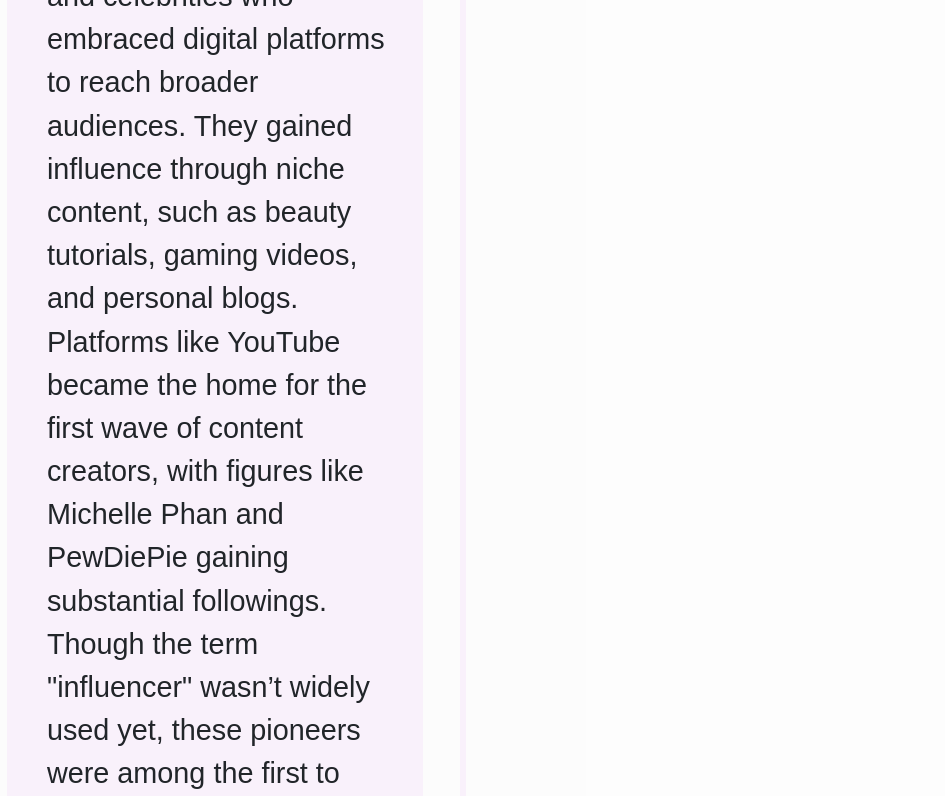
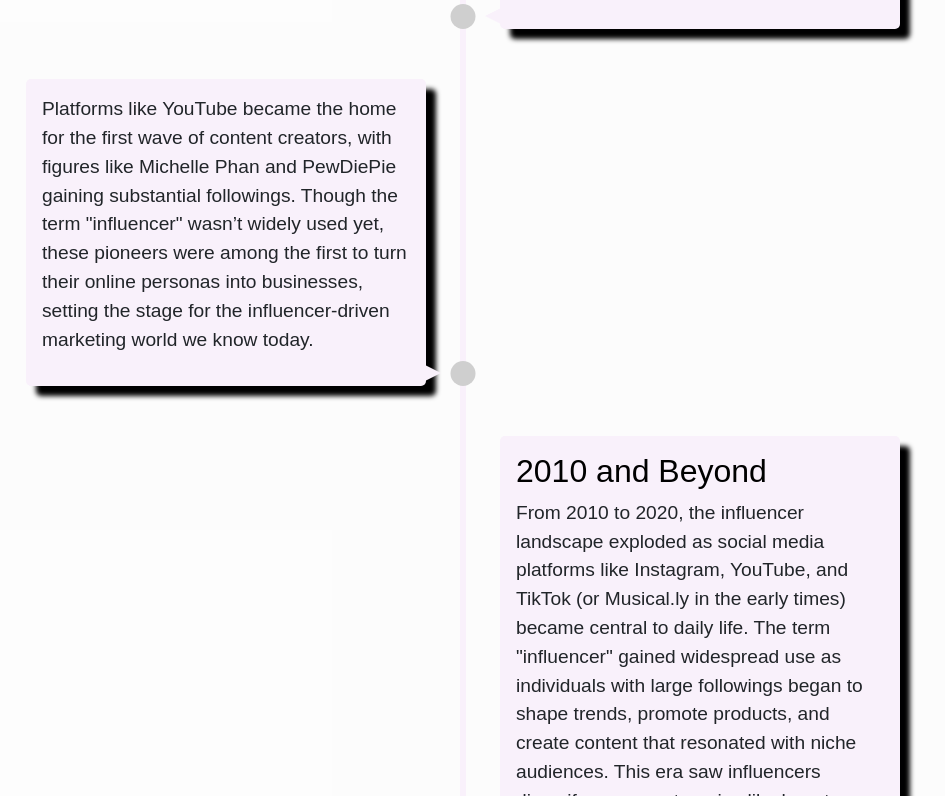
Before and after one commit to niasmith77/jour352, a plain HTML site: page jour 352./final-project/index.html in a window 1280 px wide. Shown: the part 2773-3569 px from the top of the page, without its empty margins (177-1122 px from the left). Drawn offline with nearby package versions, Linux system fonts and the light colour scheme; a web font is replaced by a local one.

Commit message:
finalproject

```diff
--- a/jour 352./final-project/css/style.css
+++ b/jour 352./final-project/css/style.css
@@ -1,6 +1,10 @@
 @import url('https://fonts.googleapis.com/css2?family=Edu+AU+VIC+WA+NT+Arrows:wght@400..700&family=Figtree:ital,wght@0,300..900;1,300..900&family=Prompt:ital,wght@0,100;0,200;0,300;0,400;0,500;0,600;0,700;0,800;0,900;1,100;1,200;1,300;1,400;1,500;1,600;1,700;1,800;1,900&display=swap');
 @import url('https://fonts.googleapis.com/css2?family=Edu+AU+VIC+WA+NT+Arrows:wght@400..700&family=Figtree:ital,wght@0,300..900;1,300..900&family=Oswald:wght@200..700&family=Prompt:ital,wght@0,100;0,200;0,300;0,400;0,500;0,600;0,700;0,800;0,900;1,100;1,200;1,300;1,400;1,500;1,600;1,700;1,800;1,900&display=swap');
 @import url('https://fonts.googleapis.com/css2?family=Edu+AU+VIC+WA+NT+Arrows:wght@400..700&family=Figtree:ital,wght@0,300..900;1,300..900&family=Oswald:wght@200..700&family=Prompt:ital,wght@0,100;0,200;0,300;0,400;0,500;0,600;0,700;0,800;0,900;1,100;1,200;1,300;1,400;1,500;1,600;1,700;1,800;1,900&family=Sour+Gummy:ital,wght@0,100..900;1,100..900&display=swap');
+
+.container-fluid{
+  width: 100%;
+}
 
 .container {
   width: 45%;
@@ -19,6 +23,7 @@ h1 {
 h2 {
     color: #000000;
 }
+
 
 .header {
     background-color: #fce3e2;
@@ -60,6 +65,8 @@ main {
     font-size: 1.2em;
 }
 
+
+
 .container-fluid h3 {
     text-align: center;
 }
@@ -73,8 +80,6 @@ main {
     background-color: rgb(249, 241, 251);
     text-align: center;
     padding: 40px;
-
-
 }
 
 h4 {
@@ -86,73 +91,117 @@ h4 {
     font-size: 46px;
 }
 
-.timeline {
-    position: relative;
-    max-width: 1200px;
-    margin: 0 auto;
-    width: 45%;
+#timeline ul {
+  padding: 50px 0;
 }
 
-  .timeline::after {
-    content: '';
-    position: absolute;
+
+
+#timeline ul li {
+  list-style: none;
+  position: relative;
   width: 6px;
-    background-color: rgb(249, 241, 251);
-    top: 0;
-    bottom: 0;
-    left: 50%;
-    margin-left: -3px;
-  }
-  .container{
-    padding: 10px 40px;
-    position: relative;
-    background-color: inherit;
-    width: 100%;
+  margin: 0 auto;
+  padding-top: 50px;
+  background: rgb(249, 241, 251);
 }
 
-  .left {
-    left: -50%;
+#timeline ul li div {
+  position: relative;
+  bottom: 0;
+  width: 400px;
+  padding: 1rem;
+  background: rgb(249, 241, 251);
+  transition: all 0.5s ease-in-out;
+  border-radius: 5px;
+  box-shadow: 10px 10px 5px rgba(0, 0, 0.5);
 }
 
-  .right {
-    left: 50%;
+
+#timeline ul li:nth-child(odd) div {
+  left: 40px;
 }
 
-  .content {
-    padding: 20px 30px;
-    background-color: rgb(249, 241, 251);
-    position: relative;
-    border-radius: 6px;
+
+
+#timeline ul li:nth-child(even) div {
+  left: -434px;
 }
 
-  @media screen and (max-width: 600px) {
-    .timeline::after {
-      left: 31px;
+
+
+#timeline ul li:after {
+  content: "";
+  position: absolute;
+  left: 50%;
+  bottom: 0%;
+  width: 25px;
+  height: 25px;
+  background: rgb(207, 207, 207);
+  transform: translateX(-50%);
+  border-radius: 50%;
 }
 
-    .container {
-      width: 100%;
-      padding-left: 70px;
-      padding-right: 25px;
+
+#timeline div:before {
+  content: "";
+  position: absolute;
+  bottom: 5px;
+  width: 0;
+  right: 0;
+  border-style: solid;
 }
 
-  /* Make sure that all arrows are pointing leftwards */
-    .container::before {
-      left: 60px;
-      border: medium solid white;
-      border-width: 10px 10px 10px 0;
-      border-color: transparent white transparent transparent;
+
+
+#timeline ul li:nth-child(odd) div:before {
+  left: -15px;
+  border-width: 8px 16px 8px 0px;
+  border-color: transparent rgb(249, 241, 251);
 }
 
-  /* Make sure all circles are at the same spot */
-    .left::after, .right::after {
-      left: 15px;
+
+#timeline ul li:nth-child(even) div:before {
+  right: -15px;
+  border-width: 8px 0px 8px 16px;
+  border-color: transparent rgb(249, 241, 251);
 }
 
-  /* Make all right containers behave like the left ones */
-    .right {
-      left: 0%;
+@media(max-width: 900px) {
+
+  #timeline ul li div {
+      width: 350px;
   }
+
+#timline ul li:nth-child(odd)div {
+  left: 40px;
+}
+
+#timline ul li:nth-child(even)div {
+  left: -380px;
+}
+}
+
+@media(max-width: 768px) {
+
+
+  #timeline ul li {
+      margin-left: 30px;
+  }
+  #timeline ul li div {
+      width: calc(100vw - 90px);
+  }
+
+  #timeline ul li:nth-child(even) div {
+      left: 40px;
+  }
+
+  #timeline ul li:nth-child(even) div:before {
+      left: -15px;
+      border-width: 8px 16px 8px 0;
+      border-color: transparent;
+}
+
 }
 
   .carousel-control-prev-icon, .carousel-control-next-icon {
--- a/jour 352./final-project/index.html
+++ b/jour 352./final-project/index.html
@@ -32,7 +32,7 @@
     </header>
 
     <main>
-        <div class="container-fluid">
+        <div class="container">
             <section class="row align-items-center">
                 <p>In the past decade, the role of social media influencers has transformed from a casual hobby to a
                     multi-billion-dollar industry. Platforms like YouTube, Instagram, and TikTok have propelled
@@ -55,27 +55,36 @@
                     while Instagram focused on curated, stylized photos about fashion, fitness, and travel. At this
                     stage, influencer-brand relationships were informal, and income was modest.</p>
             </section>
+        </div>
+
         <section class="container-fluid intro">
             <h4>Evolution of Influencers</h4>
         </section>
-            <section class="timeline">
-                <div class="container left">
-                    <div class="content">
+        <section id="timeline">
+            <ul>
+                <li>
+                    <div>
                         <h2>Early 2000s</h2>
                         <p>In the early 2000s, the concept of "influencers" was in its infancy, but the foundations were
                             being laid with the rise of the internet and social media platforms like MySpace, early
                             Facebook, and YouTube. Influencers during this time were often bloggers, early YouTubers,
                             and celebrities who embraced digital platforms to reach broader audiences. They gained
                             influence through niche content, such as beauty tutorials, gaming videos, and personal
-                            blogs. Platforms like YouTube became the home for the first wave of content creators, with
+                            blogs.</p>
+                    </div>
+                </li>
+
+                <li>
+                    <div>
+                        <p>Platforms like YouTube became the home for the first wave of content creators, with
                             figures like Michelle Phan and PewDiePie gaining substantial followings. Though the term
                             "influencer" wasn’t widely used yet, these pioneers were among the first to turn their
                             online personas into businesses, setting the stage for the influencer-driven marketing world
                             we know today.</p>
                     </div>
-                </div>
-                <div class="container right">
-                    <div class="content">
+                </li>
+                <li>
+                    <div>
                         <h2>2010 and Beyond</h2>
                         <p>From 2010 to 2020, the influencer landscape exploded as social media platforms like
                             Instagram, YouTube, and TikTok (or Musical.ly in the early times) became central to daily
@@ -85,7 +94,11 @@
                             gaming, and lifestyle. Platforms like Instagram revolutionized how influencers connected
                             with their followers through visually-driven content, while YouTube became a hub for
                             in-depth tutorials, vlogs, and entertainment.</p>
+                    </div>
+                </li>
 
+                <li>
+                    <div>
                         <p>In this period, influencers like Kylie Jenner, James Charles, and Emma Chamberlain turned
                             social media into successful business ventures, launching cosmetics lines, collaborations
                             with brands and even mainstream media appearances. Influencers' power grew to the point
@@ -95,9 +108,10 @@
                             impact. This period marked the full commercialization of influencer culture, setting the
                             stage for the influencer-driven marketing world we see today.</p>
                     </div>
-                </div>
-                <div class="container left">
-                    <div class="content">
+                </li>
+
+                <li>
+                    <div>
                         <h2>The Covid Era</h2>
                         <p>During the COVID-19 pandemic, influencers played a pivotal role in shaping the digital
                             landscape as people turned to social media for connection, entertainment, and information.
@@ -106,6 +120,11 @@
                             routines, DIY projects, and mental health support. Platforms like Instagram, TikTok, and
                             YouTube saw explosive growth as people sought out content that could offer a sense of
                             normalcy, humor, or escapism during uncertain times.</p>
+                    </div>
+                </li>
+
+                <li>
+                    <div>
                         <p>Influencers became key figures in promoting essential messages, such as health guidelines and
                             social justice movements, while also driving e-commerce through product recommendations and
                             live-streamed shopping events. The rise of TikTok in particular saw a surge of viral
@@ -116,15 +135,20 @@
                             industry’s dominance, demonstrating how powerful online personalities could be in shaping
                             culture, commerce, and even public health messages.</p>
                     </div>
-                </div>
-                <div class="container right">
-                    <div class="content">
+                </li>
+                <li>
+                    <div>
                         <h2>From Today and Forward</h2>
                         <p>The future of influencers is likely to be shaped by rapid technological advancements and
                             evolving consumer behaviors, making it an increasingly uncertain industry. As artificial
                             intelligence and virtual reality continue to develop, we may see the rise of digital
                             influencers—AI-generated personalities or virtual avatars—who could potentially surpass
                             human influencers in popularity and reach.</p>
+                    </div>
+                </li>
+
+                <li>
+                    <div>
                         <p>Additionally, the growing concern over privacy and data security could lead to a shift in how
                             influencers engage with their audiences, with platforms possibly becoming more transparent
                             and decentralized. We might also see greater regulation of influencer marketing as
@@ -132,6 +156,11 @@
                             TikTok is one of the main platforms that people may see go first. For those wanting to be an
                             influencer this is unfortunate because this platform allowed people to gain popularity at a
                             faster rate.</p>
+                    </div>
+                </li>
+
+                <li>
+                    <div>
                         <p>Influencers may also evolve in response to changes in social media algorithms and user
                             habits, potentially moving toward new platforms that we can't fully predict yet. Micro and
                             nano-influencers may continue to thrive as consumers increasingly value authenticity and
@@ -140,8 +169,9 @@
                             and societal expectations in ways that we can't fully anticipate—making it an exciting, yet
                             unpredictable, space for both creators and brands</p>
                     </div>
+                </li>
+            </ul>
         </section>
-        </div>
 
         <div class="container">
             <section class="row align-items-center">
@@ -155,12 +185,11 @@
                 <p>Influencer agencies emerged, helping creators manage their careers and secure lucrative deals,
                     transforming influencers into business professionals.</p>
             </section>
-        </div>
             <section class="row align-content-center">
                 <div id="carouselExampleCaptions" class="carousel slide">
                     <div class="carousel-indicators">
-                    <button type="button" data-bs-target="#carouselExampleCaptions" data-bs-slide-to="0" class="active"
-                        aria-current="true" aria-label="Slide 1"></button>
+                        <button type="button" data-bs-target="#carouselExampleCaptions" data-bs-slide-to="0"
+                            class="active" aria-current="true" aria-label="Slide 1"></button>
                         <button type="button" data-bs-target="#carouselExampleCaptions" data-bs-slide-to="1"
                             aria-label="Slide 2"></button>
                         <button type="button" data-bs-target="#carouselExampleCaptions" data-bs-slide-to="2"
@@ -198,7 +227,10 @@
                     </div>
                 </div>
             </section>
+        </div>
+
         <div class="container">
+            <section class="row align-items-center">
                 <div>
                     <p>Let's look at Charli D'amelio for example.</p>
                     <p>During Covid Charli gained her popularity on the TikTok app. She went on to leverage her fame to
@@ -206,10 +238,13 @@
                     <p> Following her success on TikTok, she went on to collaborate with different brands and moved her
                         following to instagram as well, which appeals to another market.</p>
                     <p>Due to her high status she was asked onto Dancing With the Stars, a show that appeals to many
-                    generations due to their long time on air. This made her gain even more followers and helped her get
+                        generations due to their long time on air. This made her gain even more followers and helped her
+                        get
                         a role in a broadway musical, movies and television shows.</p>
                 </div>
+            </section>
         </div>
+
         <div class="container">
             <section class="row align-items-center">
                 <h3>The Changing Nature of Consumer Behavior</h3>
@@ -225,6 +260,8 @@
                     referrerpolicy="strict-origin-when-cross-origin" allowfullscreen>
                 </iframe>
             </section>
+        </div>
+
         </div>
 
         <div class="container">
--- /dev/null
+++ b/jour 352./test/css/style.css
@@ -0,0 +1,112 @@
+#timeline ul {
+    padding: 50px 0;
+}
+
+
+/*create a line*/
+#timeline ul li {
+    list-style: none;
+    position: relative;
+    width: 6px;
+    margin: 0 auto;
+    padding-top: 50px;
+    background: rgb(249, 241, 251);
+}
+
+#timeline ul li div {
+    position: relative;
+    bottom: 0;
+    width: 400px;
+    padding: 1rem;
+    background: rgb(249, 241, 251);
+    transition: all 0.5s ease-in-out;
+    border-radius: 5px;
+    box-shadow: 10px 10px 5px rgba(0, 0, 0.5);
+}
+
+/* right side */
+#timeline ul li:nth-child(odd) div {
+    left: 40px;
+}
+
+
+/* left side */
+#timeline ul li:nth-child(even) div {
+    left: -434px;
+}
+
+
+/* dot */
+#timeline ul li:after {
+    content: "";
+    position: absolute;
+    left: 50%;
+    bottom: 0%;
+    width: 25px;
+    height: 25px;
+    background: rgb(207, 207, 207);
+    transform: translateX(-50%);
+    border-radius: 50%;
+}
+
+/*arrow base*/
+#timeline div:before {
+    content: "";
+    position: absolute;
+    bottom: 5px;
+    width: 0;
+    right: 0;
+    border-style: solid;
+}
+
+
+/*right side arrow*/
+#timeline ul li:nth-child(odd) div:before {
+    left: -15px;
+    border-width: 8px 16px 8px 0px;
+    border-color: transparent rgb(249, 241, 251);
+}
+
+/*left side arrow*/
+#timeline ul li:nth-child(even) div:before {
+    right: -15px;
+    border-width: 8px 0px 8px 16px;
+    border-color: transparent rgb(249, 241, 251);
+}
+
+@media(max-width: 900px) {
+    #timeline ul li div {
+        width: 350px;
+    }
+    /*rightside*/
+#timline ul li:nth-child(odd)div {
+    left: 40px;
+}
+
+/*leftside*/
+#timline ul li:nth-child(even)div {
+    left: -380px;
+}
+}
+
+
+
+@media(max-width: 768px) {
+    #timeline ul li {
+        margin-left: 30px;
+    }
+    #timeline ul li div {
+        width: calc(100vw - 90px);
+    }
+
+    #timeline ul li:nth-child(even) div {
+        left: 40px;
+    }
+
+    #timeline ul li:nth-child(even) div:before {
+        left: -15px;
+        border-width: 8px 16px 8px 0;
+        border-color: transparent;
+}
+
+}
```
Also changed, not shown: jour 352./test/index.html (added, +145 -0 lines), 1 other file. Lines whose indentation alone changed are shown as unchanged.
